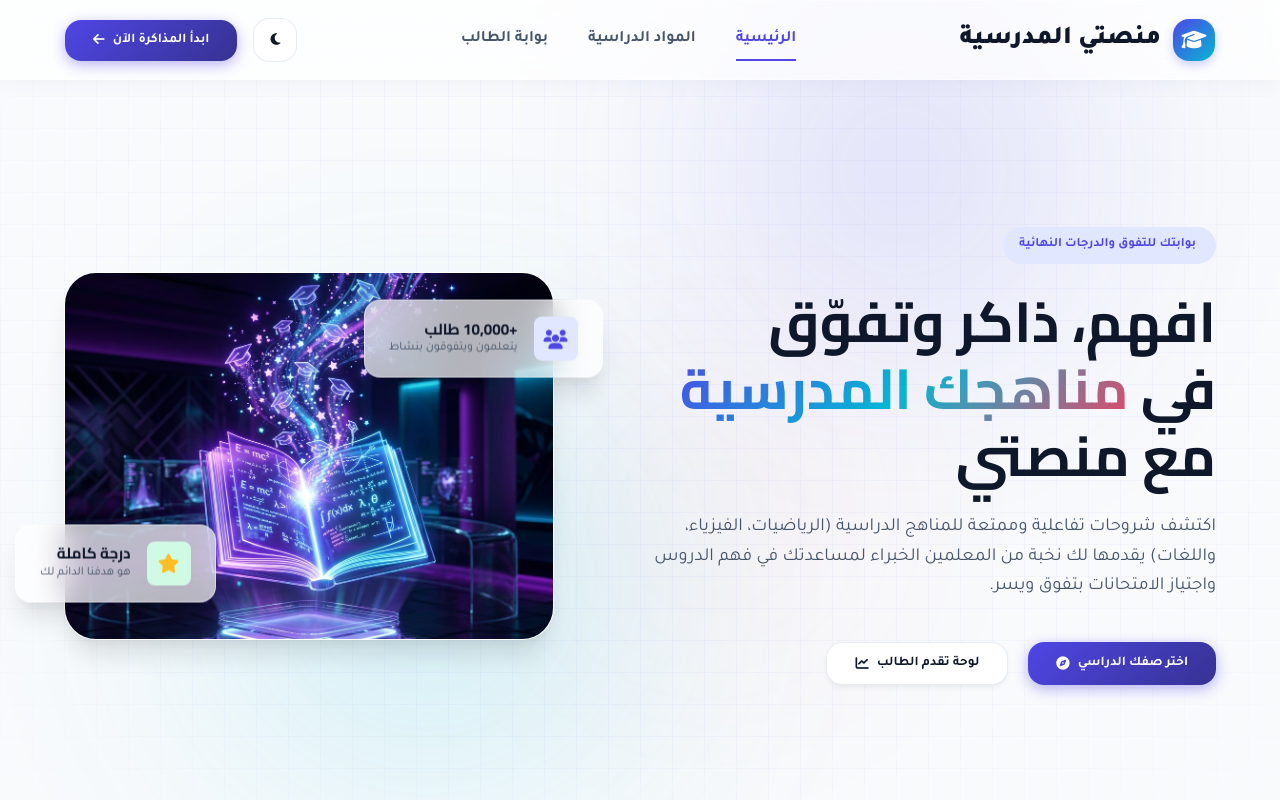
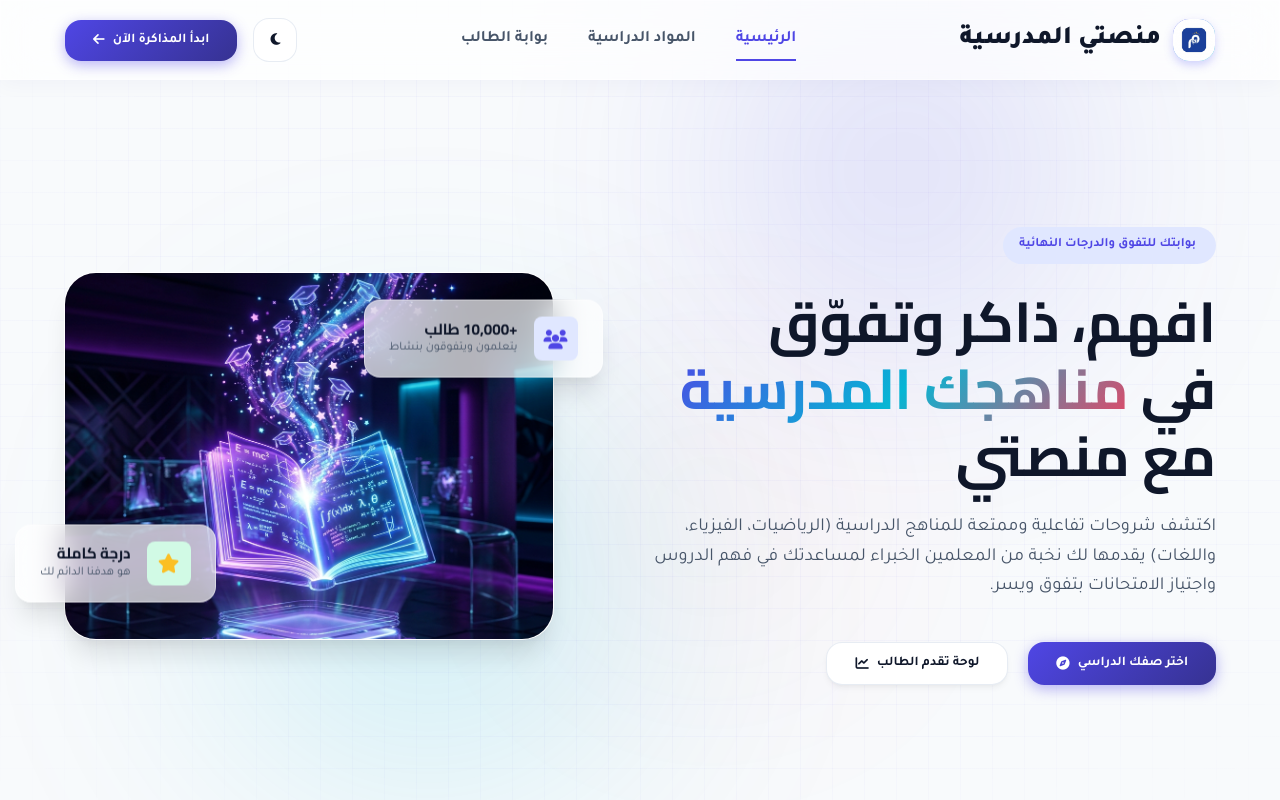
Before and after one commit to mohammed8333/Manassety, a plain HTML site: page index.html in a window 1280 px wide. Shown: the top 800 px of the page. Drawn offline with Linux system fonts and the light colour scheme; some icons are missing.

Commit message:
Feat: Implement project custom brand logo and favicons using user's uploaded icon

```diff
--- a/assets/css/styles.css
+++ b/assets/css/styles.css
@@ -373,6 +373,14 @@ body.dark-theme .glow-orb {
     box-shadow: 0 4px 10px rgba(99, 102, 241, 0.3);
 }
 
+.logo-img {
+    width: 100%;
+    height: 100%;
+    object-fit: cover;
+    border-radius: inherit;
+    display: block;
+}
+
 .main-nav {
     display: flex;
     align-items: center;
--- a/assets/js/components/Dashboard.js
+++ b/assets/js/components/Dashboard.js
@@ -77,7 +77,7 @@ export function initDashboard(container, state, actions) {
                     <div class="sidebar-logo">
                         <div class="logo-container" style="font-size: 1.3rem;">
                             <div class="logo-icon-wrap" style="width: 38px; height: 38px; font-size: 1rem;">
-                                <i class="fa-solid fa-graduation-cap"></i>
+                                <img src="assets/images/logo.png" alt="شعار منصتي" class="logo-img">
                             </div>
                             <span>منصتي المدرسية</span>
                         </div>
--- a/assets/js/components/LandingPage.js
+++ b/assets/js/components/LandingPage.js
@@ -21,7 +21,7 @@ export function initLandingPage(container, state, actions) {
             <header class="main-header glass-panel scrolled">
                 <div class="logo-container">
                     <div class="logo-icon-wrap">
-                        <i class="fa-solid fa-graduation-cap"></i>
+                        <img src="assets/images/logo.png" alt="شعار منصتي" class="logo-img">
                     </div>
                     <span>منصتي المدرسية</span>
                 </div>
@@ -366,7 +366,7 @@ export function initLandingPage(container, state, actions) {
                     <div class="footer-about">
                         <div class="logo-container" style="font-size: 1.8rem; margin-bottom: 1rem;">
                             <div class="logo-icon-wrap" style="width: 46px; height: 46px;">
-                                <i class="fa-solid fa-graduation-cap"></i>
+                                <img src="assets/images/logo.png" alt="شعار منصتي" class="logo-img">
                             </div>
                             <span>منصتي المدرسية</span>
                         </div>
--- a/index.html
+++ b/index.html
@@ -4,6 +4,10 @@
     <meta charset="UTF-8">
     <meta name="viewport" content="width=device-width, initial-scale=1.0">
     <title>منصتي المدرسية | بوابتك للتفوق والدرجات النهائية</title>
+
+    <!-- Favicon -->
+    <link rel="icon" type="image/png" href="assets/images/logo.png">
+    <link rel="shortcut icon" href="favicon.ico" type="image/x-icon">
 
     <!-- Meta tags for SEO -->
     <meta name="description" content="منصتي المدرسية هي منصة تعليمية مبتكرة تقدم شروحات وتدريبات تفاعلية للمناهج الدراسية لجميع المراحل الابتدائية، الإعدادية، والثانوية بأحدث الوسائل التعليمية واختبارات قياس المستوى الذكية.">
```
Also changed, not shown: assets/images/logo.png (added), favicon.ico (added).
